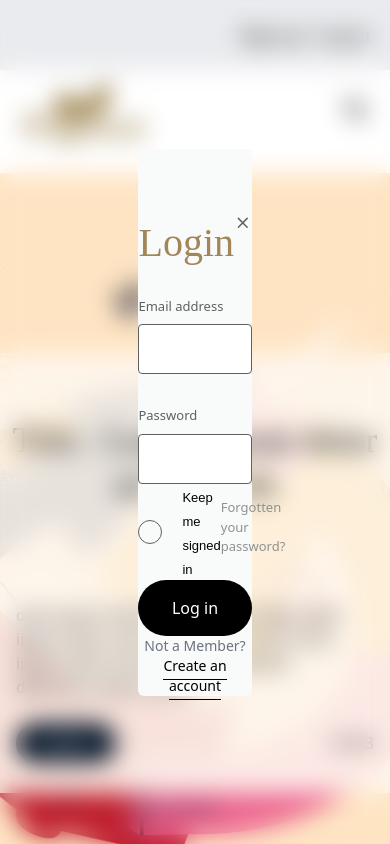
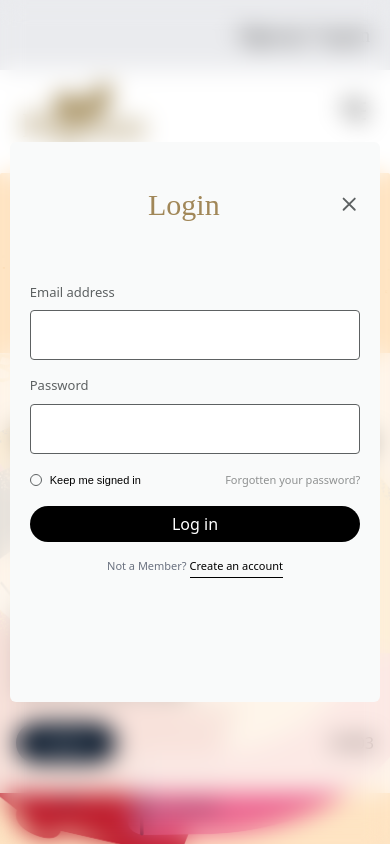
Before and after one commit to Hadees621/pegasus, a React (Create React App) app: page / in a window 390 px wide. Both pictures are taken after a click on the element "Log in". Shown: the top 844 px of the page. Built offline with nearby package versions, Linux system fonts and the light colour scheme.

Commit message:
responsive

```diff
--- a/src/modals/login/Login.js
+++ b/src/modals/login/Login.js
@@ -7,22 +7,23 @@ const Login = ({ isLoginModalOpen, setIsLoginModalOpen }) => {
 
     return (
         <>
-            {isLoginModalOpen && <div className="fixed z-50 inset-0 overflow-auto flex items-center justify-center backdrop-blur-md" onClick={closeModal}>
+            {isLoginModalOpen && <div className="fixed z-50 inset-0 overflow-auto flex items-center justify-center backdrop-blur-md" >
 
-                <form className="w-[29%] bg-[#F9FAFA] m-auto space-y-12 1024:space-y-4 1440:space-y-7 2000:space-y-12 rounded-md " >
+                <form className="w-[95%] 768:w-[70%] 1024:w-[35%] 2000:w-[29%] bg-[#F9FAFA] m-auto rounded-md" >
 
-                    <div className="2000:mx-[70px] 2000:pb-56 2000:space-y-12">
+                    <div className="mx-5 768:mx-16 1024:mx-12 pb-32 1024:pb-20 1440:pb-32 space-y-4 2000:mx-[70px] 2000:pb-52 2000:space-y-12">
 
-                        <div className="flex items-center justify-between">
+                        <div className="flex items-center justify-between py-10 1024:py-7 1440:py-10" >
+
                             <div className="flex items-center justify-center w-full">
 
-                                <h1 className="text-[#A18758] font-fairplay text-[40px] 1024:text-[40px] 1440:text-[57px] 2000:text-[50px] 2000:tracking-[3px] items-center flex justify-end pt-16 pb-6">
+                                <h1 className="text-[#A18758] font-fairplay text-[30px] 1024:text-[25px] 1440:text-[45px] 2000:text-[50px] 2000:tracking-[3px] items-center flex justify-end 2000:pt-16 2000:pb-6">
                                     Login
                                 </h1>
 
                             </div>
 
-                            <div className="w-9 h-9 flex justify-center items-center cursor-pointer">
+                            <div className="w-6 h-6 2000:w-9 2000:h-9 flex justify-center items-center cursor-pointer" onClick={closeModal}>
                                 <svg xmlns="http://www.w3.org/2000/svg" fill="none" viewBox="0 0 24 24" stroke="#5D6162">
                                     <path strokeLinecap="round" strokeLinejoin="round" strokeWidth="2" d="M6 18L18 6M6 6l12 12"></path>
                                 </svg>
@@ -30,24 +31,24 @@ const Login = ({ isLoginModalOpen, setIsLoginModalOpen }) => {
 
                         </div>
 
-                        <div className="space-y-8">
-                            <div className="mb-8 1024:mb-3">
-                                <label className="block text-[#5D6162] text-[13px] 1024:text-[9px] mb-2 2000:text-[20px]">
+                        <div className="space-y-4 2000:space-y-8">
+                            <div className="2000:mb-8 1024:mb-3">
+                                <label className="block text-[#5D6162] text-[13px] 1024:text-[9px] 1440:text-[12px] mb-2 2000:text-[20px]">
                                     Email address
                                 </label>
                                 <input
                                     type="text"
-                                    className="w-full px-3 py-2 border border-[#5D6162] rounded-[4px] h-[50px] 1024:h-[28px] 2000:h-[55px]"
+                                    className="w-full px-3 py-2 border border-[#5D6162] rounded-[4px] h-[50px] 1024:h-[28px] 1440:h-[35px] 2000:h-[55px]"
                                 />
                             </div>
 
-                            <div className="mb-8 1024:mb-3">
-                                <label className="block text-[#5D6162] text-[13px] 1024:text-[9px] mb-2 2000:text-[20px]">
+                            <div className="2000:mb-8 1024:mb-3">
+                                <label className="block text-[#5D6162] text-[13px] 1024:text-[9px] 1440:text-[12px] mb-2 2000:text-[20px]">
                                     Password
                                 </label>
                                 <input
                                     type="password"
-                                    className="w-full px-3 py-2 border border-[#5D6162] rounded-[4px] h-[50px] 1024:h-[28px] 2000:h-[55px]"
+                                    className="w-full px-3 py-2 border border-[#5D6162] rounded-[4px] h-[50px] 1024:h-[28px] 1440:h-[35px] 2000:h-[55px]"
                                 />
                             </div>
                         </div>
@@ -56,21 +57,21 @@ const Login = ({ isLoginModalOpen, setIsLoginModalOpen }) => {
 
                             <div className="flex items-center justify-center">
                                 <div className="flex items-center h-5">
-                                    <input id="remember" type="checkbox" className="w-6 h-6 appearance-none border border-[#5D6162] rounded-full checked:bg-black checked:border-transparent focus:outline-none focus:ring-2 focus:to-black" required />
+                                    <input id="remember" type="checkbox" className="w-3 h-3 2000:w-6 2000:h-6 appearance-none border border-[#5D6162] rounded-full checked:bg-black checked:border-transparent focus:outline-none focus:ring-2 focus:to-black" required />
                                 </div>
 
-                                <div className="ml-5">
-                                    <label for="remember" className="text-[13px] 1024:text-[9px] mb-2 2000:text-[17px] font-roboto">Keep me signed in</label>
+                                <div className="ml-2 2000:ml-5 flex items-center">
+                                    <label for="remember" className="text-[11px] 1024:text-[9px] 1440:text-[12px] 2000:text-[17px] font-roboto">Keep me signed in</label>
                                 </div>
                             </div>
                             <>
-                                <a href="#" className="text-[#8F9191] text-[13px] 1024:text-[9px] mb-2 2000:text-[16px]">Forgotten your password?</a>
+                                <a href="#" className="text-[#8F9191] text-[11px] 1024:text-[9px] 1440:text-[12px] 2000:text-[16px]">Forgotten your password?</a>
                             </>
                         </div>
 
-                        <button type="submit" className="w-full text-white bg-black h-14 rounded-[28px]">Log in</button>
+                        <button type="submit" className="w-full text-white bg-black h-9 2000:h-14 rounded-[28px]">Log in</button>
 
-                        <p className="text-sm font-light text-gray-500 dark:text-gray-400 text-center">
+                        <p className="text-[11px] 1024:text-[9px] 1440:text-[12px] 2000:text-[16px] font-light text-gray-500 text-center">
                             Not a Member? <a href="#" className="font-medium text-black border-black border-b pb-1">Create an account</a>
                         </p>
 
```
